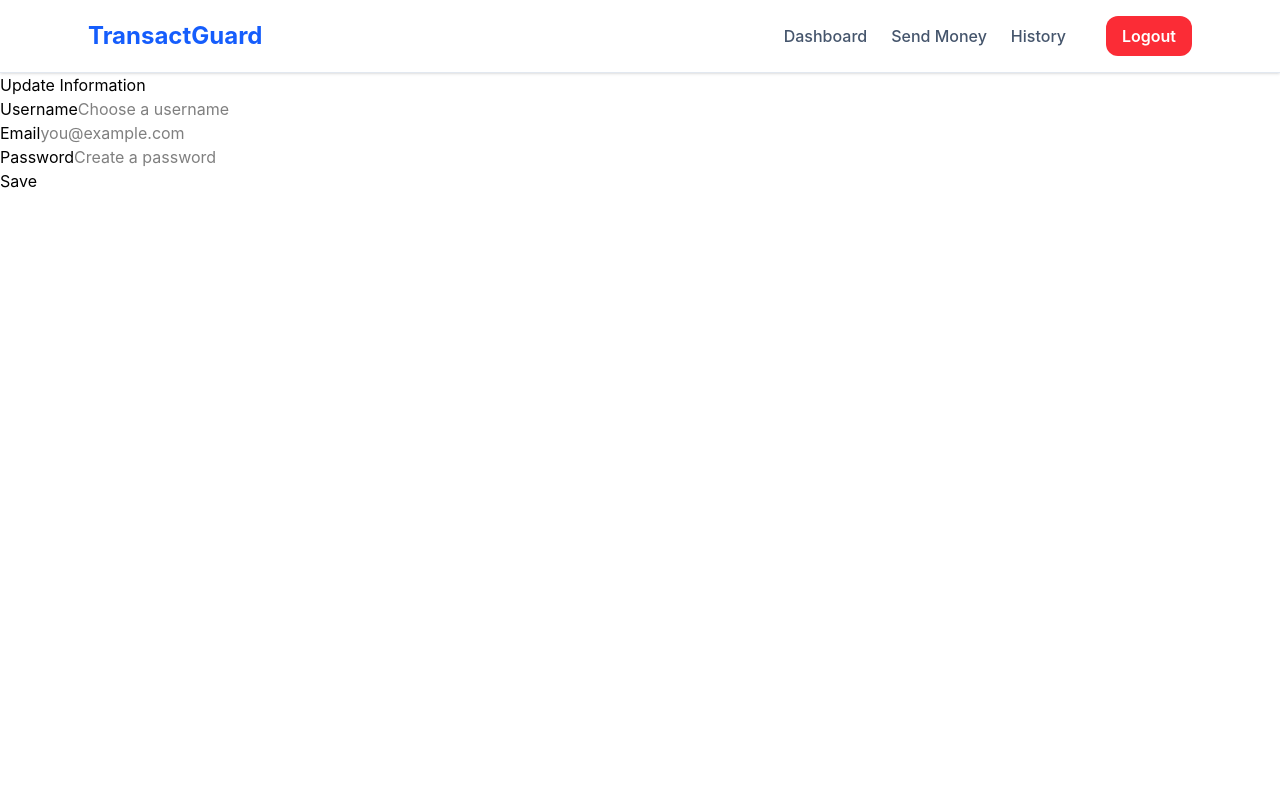
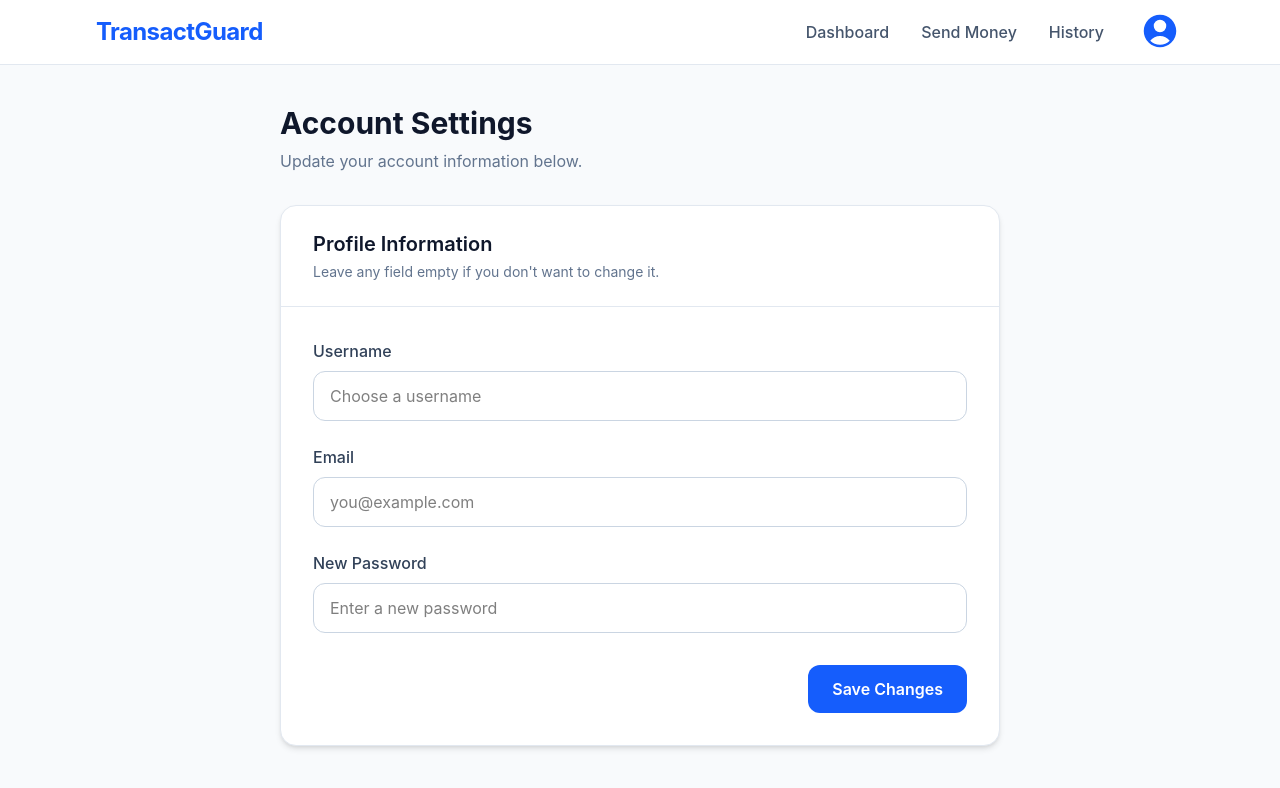
Before and after one commit to Ofentse-Magidela/transactguard-frontend, a React (Vite) app: page /updateInfo in a window 1280 px wide. Shown: the top 788 px of the page. Built offline with nearby package versions, Linux system fonts and the light colour scheme; no server answers; sample sign-in values are in the browser's storage.

Commit message:
feat: redesign navbar and improve update profile

```diff
--- a/package.json
+++ b/package.json
@@ -10,6 +10,7 @@
     "preview": "vite preview"
   },
   "dependencies": {
+    "@heroicons/react": "^2.2.0",
     "@tailwindcss/vite": "^4.3.2",
     "axios": "^1.18.1",
     "jwt-decode": "^4.0.0",
--- a/src/components/NavigationBar.jsx
+++ b/src/components/NavigationBar.jsx
@@ -1,60 +1,128 @@
-import { Link } from "react-router-dom";
+import { Link, useNavigate, useLocation } from "react-router-dom";
 import { useAuth } from "../context/AuthContext";
+import { UserCircleIcon } from "@heroicons/react/24/solid";
+import { useState, useRef, useEffect } from "react";
 
 function NavigationBar() {
-  const { userId, logout, roles } = useAuth();
+  const { logout, roles } = useAuth();
+
+  const [open, setOpen] = useState(false);
+
+  const dropdownRef = useRef(null);
+  const navigate = useNavigate();
+  const location = useLocation();
+
+  useEffect(() => {
+    function handleClickOutside(event) {
+      if (
+        dropdownRef.current &&
+        !dropdownRef.current.contains(event.target)
+      ) {
+        setOpen(false);
+      }
+    }
+
+    document.addEventListener("mousedown", handleClickOutside);
+
+    return () =>
+      document.removeEventListener("mousedown", handleClickOutside);
+  }, []);
+
+  const navLinkStyle = (path) =>
+    `px-3 py-2 rounded-lg font-medium transition ${location.pathname === path
+      ? "bg-blue-50 text-blue-600"
+      : "text-slate-600 hover:text-blue-600 hover:bg-slate-100"
+    }`;
 
   return (
     <nav className="bg-white border-b border-slate-200 shadow-sm">
-      <div className="max-w-6xl mx-auto px-6 py-4 flex items-center justify-between">
+      <div className="max-w-6xl mx-auto px-8 h-16 flex items-center justify-between">
 
-        <h1 className="text-2xl font-bold text-blue-600">
+        <Link
+          to="/dashboard"
+          className="text-2xl font-bold text-blue-600 tracking-tight"
+        >
           TransactGuard
-        </h1>
+        </Link>
 
-        <div className="flex items-center gap-6">
+        <div className="flex items-center gap-2">
 
           <Link
             to="/dashboard"
-            className="text-slate-600 hover:text-blue-600 font-medium transition"
+            className={navLinkStyle("/dashboard")}
           >
             Dashboard
           </Link>
 
           <Link
             to="/send"
-            className="text-slate-600 hover:text-blue-600 font-medium transition"
+            className={navLinkStyle("/send")}
           >
             Send Money
           </Link>
 
           <Link
             to="/transactions"
-            className="text-slate-600 hover:text-blue-600 font-medium transition"
+            className={navLinkStyle("/transactions")}
           >
             History
           </Link>
 
-          {roles && roles.includes("ROLE_ADMIN") && (
+          {roles?.includes("ROLE_ADMIN") && (
             <Link
               to="/admin"
-              className="text-slate-600 hover:text-blue-600 font-medium transition"
+              className={`px-3 py-2 rounded-lg font-medium transition ${location.pathname === "/admin"
+                  ? "bg-red-50 text-red-600"
+                  : "text-red-600 hover:bg-red-50 hover:text-red-700"
+                }`}
             >
               Admin
             </Link>
           )}
 
-          <button
-            onClick={logout}
-            className="ml-4 rounded-xl bg-red-500 px-4 py-2 font-semibold text-white hover:bg-red-600 transition"
-          >
-            Logout
-          </button>
+          <div className="relative ml-3" ref={dropdownRef}>
+
+            <button
+              onClick={() => setOpen(!open)}
+              className="rounded-full p-1 transition hover:bg-slate-100"
+            >
+              <UserCircleIcon className="h-10 w-10 text-blue-600" />
+            </button>
+
+            {open && (
+              <div className="absolute right-0 mt-2 w-52 rounded-xl border border-slate-200 bg-white shadow-xl overflow-hidden z-50">
+
+                <button
+                  onClick={() => {
+                    setOpen(false);
+                    navigate("/updateInfo");
+                  }}
+                  className="w-full text-left px-5 py-3 text-slate-700 hover:bg-slate-100 transition"
+                >
+                  Update Profile
+                </button>
+
+                <div className="border-t border-slate-200" />
+
+                <button
+                  onClick={() => {
+                    setOpen(false);
+                    logout();
+                  }}
+                  className="w-full text-left px-5 py-3 text-red-600 hover:bg-red-50 transition"
+                >
+                  Logout
+                </button>
+
+              </div>
+            )}
+
+          </div>
 
         </div>
-
       </div>
     </nav>
   );
 }
-export default NavigationBar
+
+export default NavigationBar;
--- a/src/pages/Login.jsx
+++ b/src/pages/Login.jsx
@@ -8,12 +8,15 @@ import { Link } from "react-router-dom";
 function Login() {
   const [email, setEmail] = useState("");
   const [password, setPassword] = useState("");
+  const [loading, setLoading] = useState(false);
 
   const navigate = useNavigate();
   const { login } = useAuth();
 
   const handleEmailPassword = async (e) => {
     e.preventDefault();
+
+    setLoading(true)
 
     try {
       const token = await loginUser(email, password);
@@ -29,7 +32,10 @@ function Login() {
       navigate("/dashboard");
     } catch (error) {
       console.error(error);
+    } finally {
+      setLoading(false);
     }
+
   };
 
   return (
@@ -54,6 +60,7 @@ function Login() {
             </label>
 
             <input
+              disabled={loading}
               type="email"
               placeholder="Enter your email"
               value={email}
@@ -68,6 +75,7 @@ function Login() {
             </label>
 
             <input
+              disabled={loading}
               type="password"
               placeholder="Enter password"
               value={password}
@@ -77,10 +85,11 @@ function Login() {
           </div>
 
           <button
+            disabled={loading}
             type="submit"
             className="w-full rounded-xl bg-blue-600 py-3 font-semibold text-white transition hover:bg-blue-700 active:scale-[0.99]"
           >
-            Sign In
+            {loading ? "Signing in..." : "Sign In"}
           </button>
         </form>
 
--- a/src/pages/SendMoney.jsx
+++ b/src/pages/SendMoney.jsx
@@ -7,6 +7,7 @@ function SendMoney() {
 
   const [receiverId, setReceiverId] = useState("");
   const [amount, setAmount] = useState("");
+  const [loading, setLoading] = useState(false);
 
   const navigate = useNavigate();
 
@@ -14,6 +15,8 @@ function SendMoney() {
 
   const handleTransaction = async (e) => {
     e.preventDefault();
+
+    setLoading(true)
     try {
       const response = await sendMoney(userId, receiverId, amount);
 
@@ -22,6 +25,8 @@ function SendMoney() {
       navigate("/dashboard");
     } catch (error) {
       console.error(error.response?.data)
+    } finally {
+      setLoading(false);
     }
   }
 
@@ -48,6 +53,7 @@ function SendMoney() {
             </label>
 
             <input
+              disabled={loading}
               type="number"
               placeholder="Enter receiver's ID"
               value={receiverId}
@@ -62,6 +68,7 @@ function SendMoney() {
             </label>
 
             <input
+              disabled={loading}
               type="number"
               placeholder="0.00"
               value={amount}
@@ -71,10 +78,12 @@ function SendMoney() {
           </div>
 
           <button
+            disabled={loading}
             type="submit"
             className="w-full bg-blue-600 hover:bg-blue-700 text-white font-semibold py-3 rounded-xl transition"
           >
-            Send Money
+            {loading ? "Sending..." : "Send Money"}
+
           </button>
 
         </form>
--- a/src/pages/UpdateUser.jsx
+++ b/src/pages/UpdateUser.jsx
@@ -23,13 +23,7 @@ function UpdateUser() {
       return;
     }
 
-    setLoading(true);
-
-    const updateData = {};
-
-    if (username !== null) updateData.username = username;
-    if (email !== null) updateData.email = email;
-    if (password !== null) updateData.password = password;
+    setLoading(true)
 
     try {
 
@@ -48,52 +42,110 @@ function UpdateUser() {
   }
 
   return (
-    <div>
-      <h1>Update Information</h1>
+    <div className="min-h-screen bg-slate-50">
+      <div className="max-w-3xl mx-auto px-6 py-10">
 
-      <form onSubmit={handleSave}>
+        <div className="mb-8">
+          <h1 className="text-3xl font-bold text-slate-900">
+            Account Settings
+          </h1>
+
+          <p className="mt-2 text-slate-500">
+            Update your account information below.
+          </p>
+        </div>
+
+        <div className="rounded-2xl border border-slate-200 bg-white shadow-md">
+
+          <div className="border-b border-slate-200 px-8 py-6">
+            <h2 className="text-xl font-semibold text-slate-900">
+              Profile Information
+            </h2>
+
+            <p className="mt-1 text-sm text-slate-500">
+              Leave any field empty if you don't want to change it.
+            </p>
+          </div>
+
+          <form
+            onSubmit={handleSave}
+            className="space-y-6 p-8"
+          >
 
             <div>
-          <label>Username</label>
+              <label className="mb-2 block font-medium text-slate-700">
+                Username
+              </label>
 
               <input
                 disabled={loading}
                 type="text"
                 placeholder="Choose a username"
                 value={username ?? ""}
-            onChange={(e) => setUsername(e.target.value === "" ? null : e.target.value)}
+                onChange={(e) =>
+                  setUsername(
+                    e.target.value === "" ? null : e.target.value
+                  )
+                }
+                className="w-full rounded-xl border border-slate-300 px-4 py-3 outline-none transition focus:border-blue-600 focus:ring-2 focus:ring-blue-200 disabled:bg-slate-100"
               />
             </div>
 
             <div>
-          <label>Email</label>
+              <label className="mb-2 block font-medium text-slate-700">
+                Email
+              </label>
 
               <input
                 disabled={loading}
                 type="email"
                 placeholder="you@example.com"
                 value={email ?? ""}
-            onChange={(e) => setEmail(e.target.value === "" ? null : e.target.value)}
+                onChange={(e) =>
+                  setEmail(
+                    e.target.value === "" ? null : e.target.value
+                  )
+                }
+                className="w-full rounded-xl border border-slate-300 px-4 py-3 outline-none transition focus:border-blue-600 focus:ring-2 focus:ring-blue-200 disabled:bg-slate-100"
               />
             </div>
 
             <div>
-          <label>Password</label>
+              <label className="mb-2 block font-medium text-slate-700">
+                New Password
+              </label>
 
               <input
                 disabled={loading}
                 type="password"
-            placeholder="Create a password"
+                placeholder="Enter a new password"
                 value={password ?? ""}
-            onChange={(e) => setPassword(e.target.value === "" ? null : e.target.value)}
+                onChange={(e) =>
+                  setPassword(
+                    e.target.value === "" ? null : e.target.value
+                  )
+                }
+                className="w-full rounded-xl border border-slate-300 px-4 py-3 outline-none transition focus:border-blue-600 focus:ring-2 focus:ring-blue-200 disabled:bg-slate-100"
               />
             </div>
-        <button type="submit" disabled={loading}>
-          {loading ? "Saving..." : "Save"}
+
+            <div className="flex justify-end pt-2">
+              <button
+                type="submit"
+                disabled={loading}
+                className="rounded-xl bg-blue-600 px-6 py-3 font-semibold text-white transition hover:bg-blue-700 disabled:cursor-not-allowed disabled:bg-blue-400"
+              >
+                {loading ? "Saving..." : "Save Changes"}
               </button>
+            </div>
+
           </form>
+
         </div>
-  )
+
+      </div>
+    </div>
+  );
 }
 
 export default UpdateUser
```
Also changed, not shown: 1 other file (tests, documents, lock files or other folders). Lines whose indentation alone changed are shown as unchanged.
